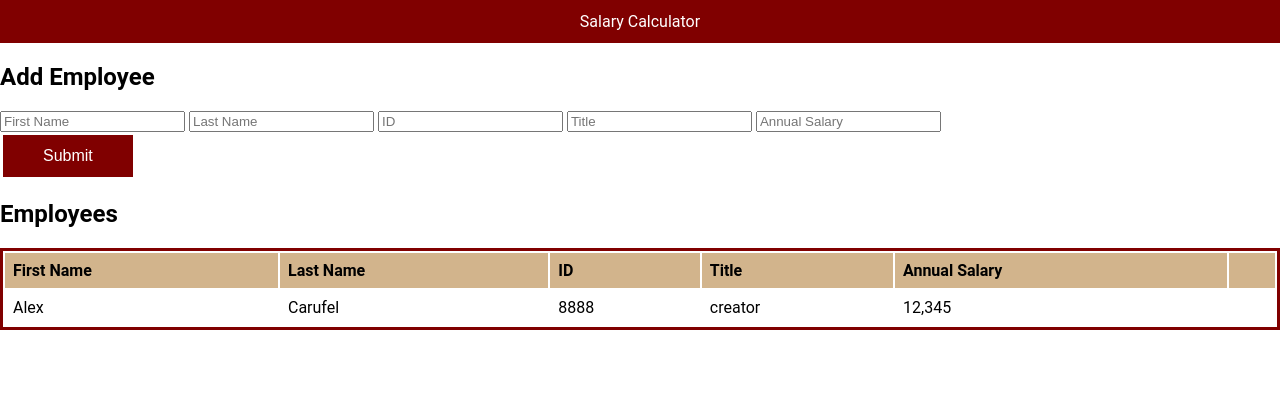
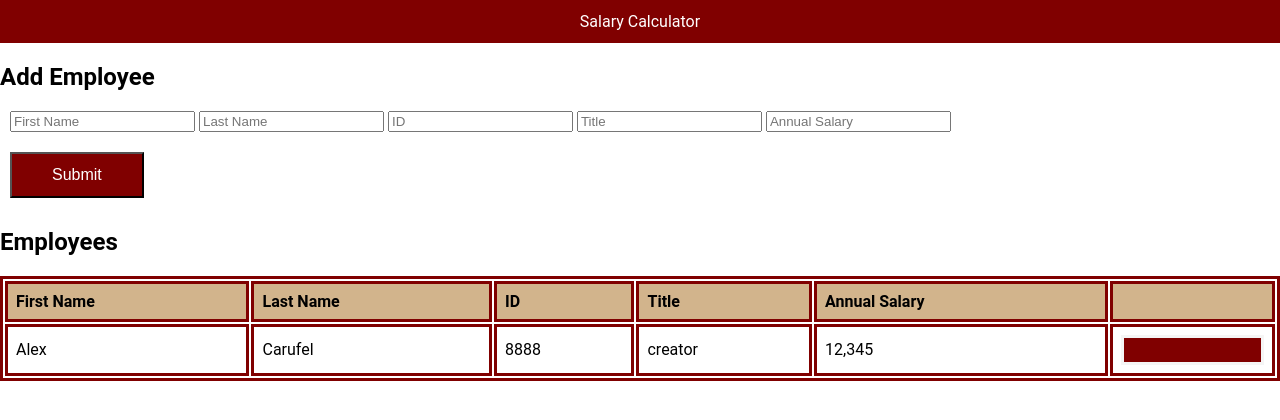
Before and after one commit to Carual42/weekend-jquery-salary-calculator, a plain HTML site: page index.html in a window 1280 px wide. Drawn offline with Linux system fonts and the light colour scheme.

Commit message:
button has been improved to fill the box its in

```diff
--- a/index.html
+++ b/index.html
@@ -66,6 +66,10 @@
                 <td>8888</td>
                 <td>creator</td>
                 <td>12,345</td>
+                <td>
+                    <button id="deleteBtn"></button>
+                </td>
+
                  </tr>
                 </tbody>
             </tbody>
--- a/style.css
+++ b/style.css
@@ -5,10 +5,8 @@ body {
     font-family: 'Roboto', sans-serif;
 }
 
-#input-fields {
-    /* 20 px padding top and bottom */
-    padding: 20px 0px;
-    margin: 30px;
+#inputFields {
+    margin: 10px;
     align-items: center;
 }
 
@@ -20,6 +18,8 @@ table {
 
 th,
 td {
+    border: solid;
+    border-color: maroon;
     text-align: left;
     padding: 8px;
 }
@@ -37,25 +37,33 @@ header {
     padding: 12px 32px;
 }
 
-button {
+#inputSubmit {
     background-color: maroon;
-    border: solid;
+    border: round;
     color: white;
     padding: 12px 40px;
     text-align: center;
     display: inline-block;
     font-size: 16px;
     cursor: pointer;
+    margin: 10px;
+}
+#deleteBtn {
+    background-color: maroon;
+    border: solid;
+    width: fit-content;
+    width: 100%;
+    padding: 12px 20px;
+    position: relative;
+    color: whitesmoke;
 }
 
 button:hover {
     background-color: rgb(1, 90, 90);
-    /* Green */
     color: white;
 }
 
 button:active {
     background-color: rgb(0, 62, 62);
-    /* Green */
     color: white;
 }
```
